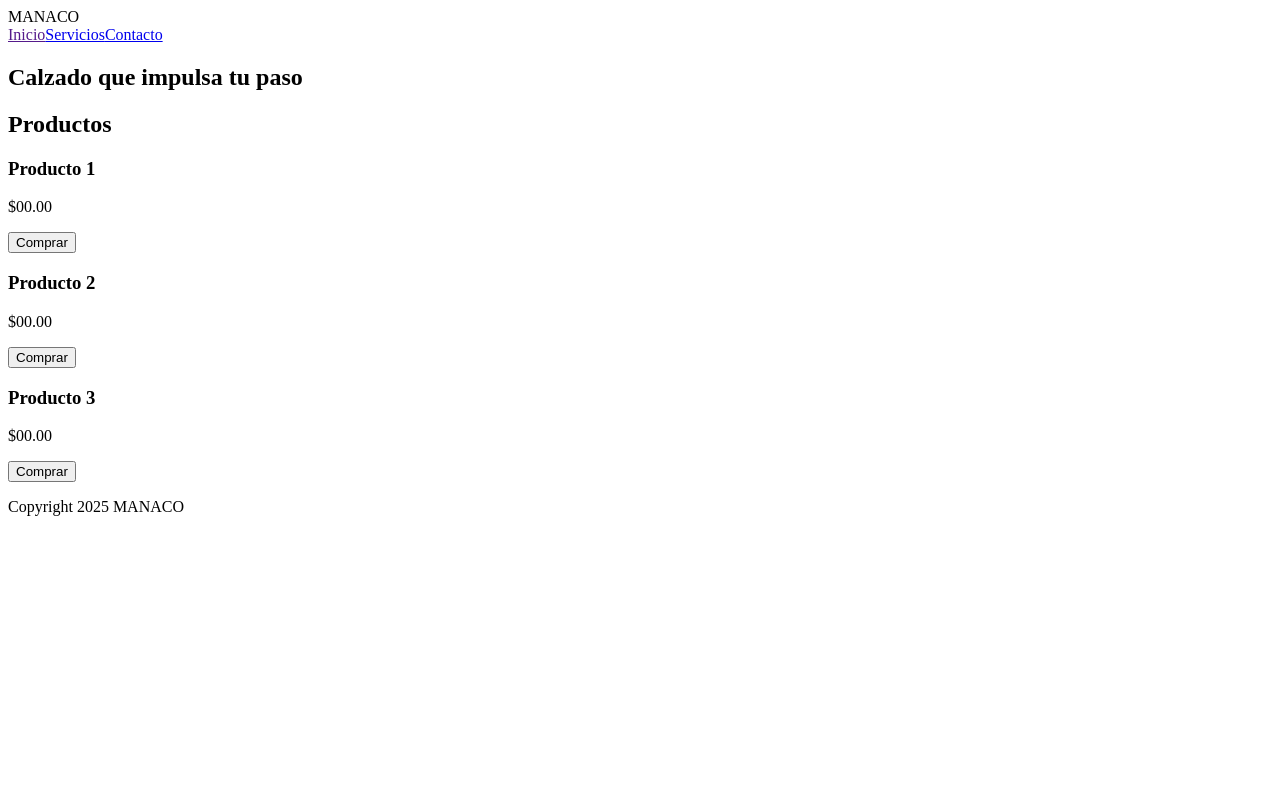
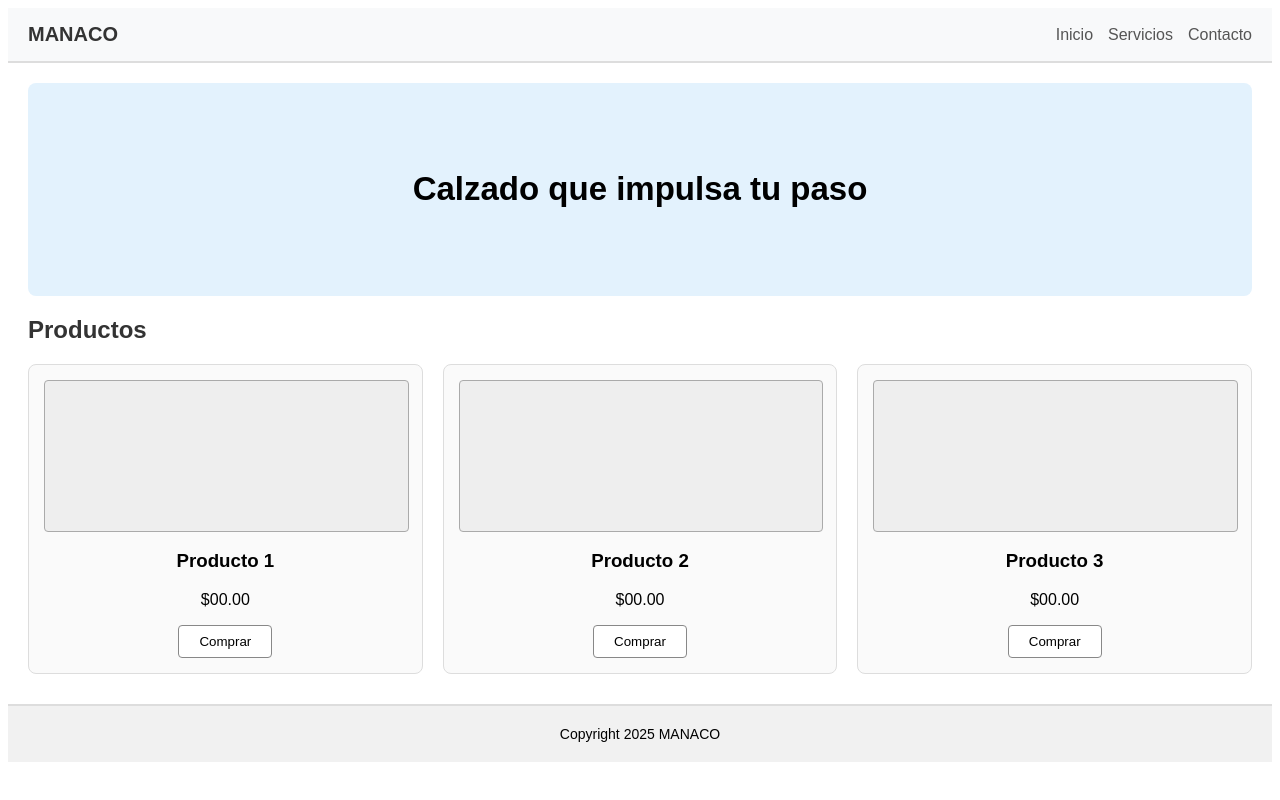
Before and after one commit to Nando-Fenix/Examen1, an Angular app: page / in a window 1280 px wide. Built offline with nearby package versions, Linux system fonts and the light colour scheme.

Commit message:
feat: adición de css

```diff
--- a/src/app/home/home.css
+++ b/src/app/home/home.css
@@ -0,0 +1,9 @@
+.banner {background:#e3f2fd; margin:20px; padding:60px 20px; text-align:center; font-size:22px; border-radius:8px;}
+.productos {margin:20px;}
+.productos h2 {margin-bottom:20px; color:#333;}
+.seccion-productos {display:flex; justify-content:space-between; gap:20px; }
+.producto {text-align:center; flex:1 1 calc(33% - 20px); background:#fafafa; padding:15px; border:1px solid #ddd; border-radius:8px;}
+.img-producto {width:100%; height:150px; border:1px solid #aaa; background:#eee; margin-bottom:10px; border-radius:4px;}
+button {padding:8px 20px; border:1px solid #888; cursor:pointer; background:#fff; border-radius:4px;}
+button:hover {background:#eee;}
+@media(max-width:768px){.seccion-productos {flex-direction:column;} .producto {flex:1 1 100%;}}
--- a/src/app/layout/layout.css
+++ b/src/app/layout/layout.css
@@ -0,0 +1,6 @@
+* {margin:0; padding:0; box-sizing:border-box; font-family:Arial, sans-serif;}
+.navbar {display:flex; justify-content:space-between; align-items:center; padding:15px 20px; background:#f8f9fa; border-bottom:2px solid #ddd;}
+.navbar .logo {font-weight:bold; font-size:20px; color:#333;}
+.navbar nav a {margin-left:15px; text-decoration:none; color:#555; font-weight:500;}
+.navbar nav a:hover {color:#000;}
+footer {margin-top:30px; padding:20px; text-align:center; background:#f1f1f1; border-top:2px solid #ddd; font-size:14px;}
--- a/src/app/layout/layout.html
+++ b/src/app/layout/layout.html
@@ -2,7 +2,7 @@
 <div class="navbar">
     <div class="logo">MANACO</div>
     <nav>
-        <a href="">Inicio</a>
+        <a href="/">Inicio</a>
         <a href="/servicios">Servicios</a>
         <a href="/contacto">Contacto</a>
     </nav>
```
